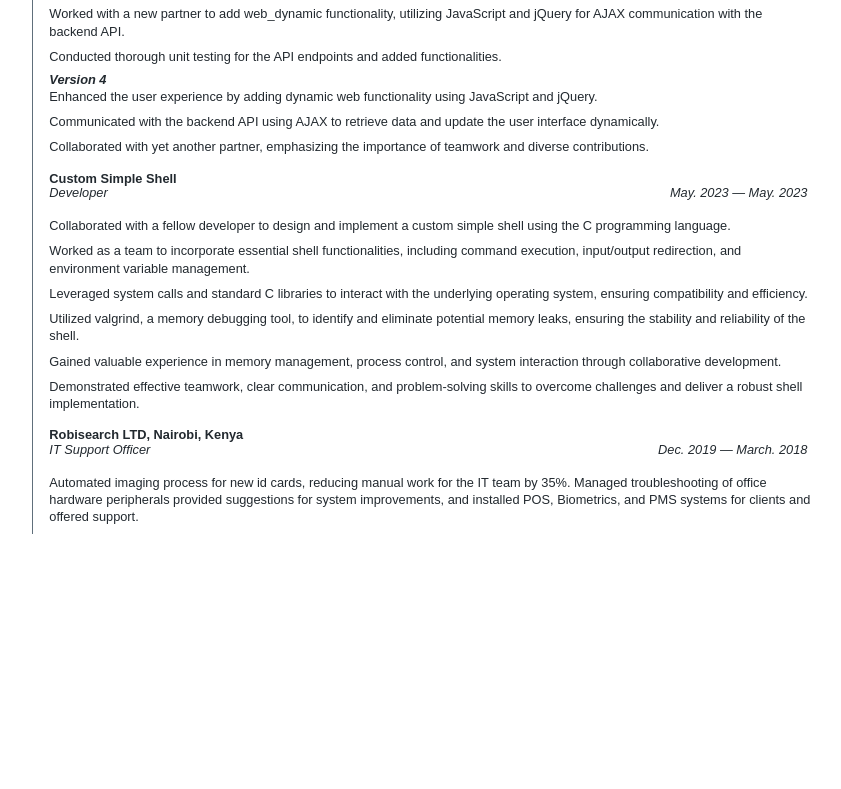
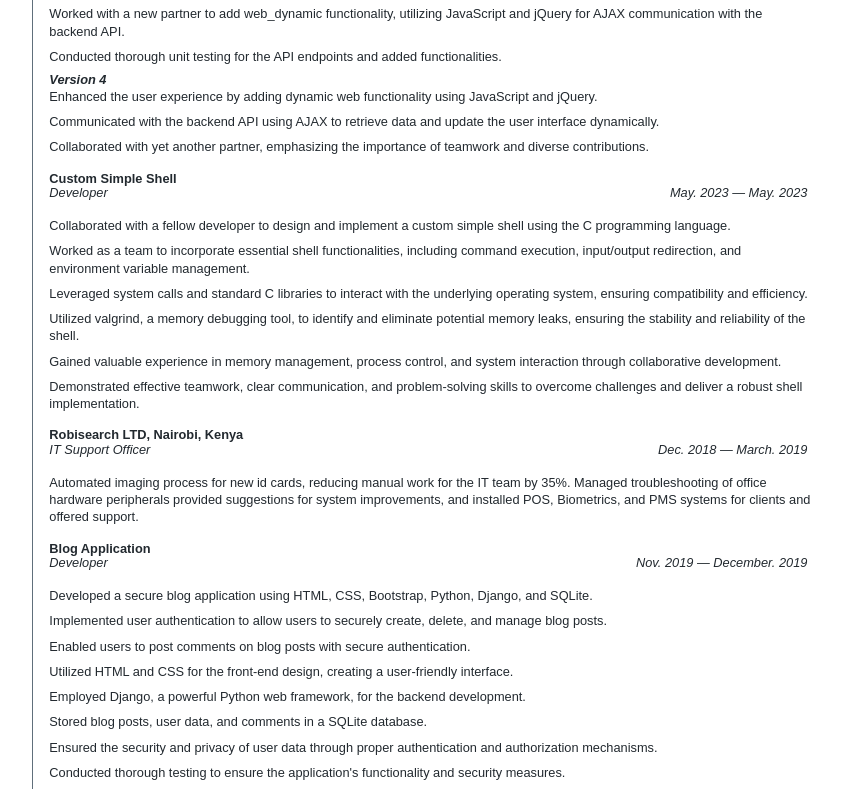
Before and after one commit to joekariuki3/resume, a plain HTML site: page index.html in a window 1280 px wide. Shown: the part 1106-1895 px from the top of the page, without its empty margins (413-1254 px from the left). Before the commit the page ends 1640 px from the top, so only its background shows below. Drawn offline with nearby package versions, Linux system fonts and the light colour scheme.

Commit message:
added blog application as work experience also i corrected the dates in robisearch

```diff
--- a/index.html
+++ b/index.html
@@ -362,7 +362,7 @@
             </p>
             <p class="flex justify-between">
               <span class="italic">IT Support Officer&nbsp;</span>
-              <span class="italic">Dec. 2019 &mdash; March. 2018&nbsp;</span>
+              <span class="italic">Dec. 2018 &mdash; March. 2019&nbsp;</span>
             </p>
             <p class="paragraph mt-4">
               Automated imaging process for new id cards, reducing manual work for the IT team by 35%.
@@ -372,6 +372,42 @@
             </p>
           </div>
           <!-- Robisearch End -->
+          <!-- blog application start -->
+          <div>
+            <p class="font-bold mt-4">
+              Blog Application
+            </p>
+
+            <p class="flex justify-between">
+              <span class="italic">Developer&nbsp;</span>
+              <span class="italic">Nov. 2019 &mdash; December. 2019&nbsp;</span>
+            </p>
+            <p class="paragraph mt-4">
+              Developed a secure blog application using HTML, CSS, Bootstrap, Python, Django, and SQLite.
+            </p>
+            <p class="paragraph">
+              Implemented user authentication to allow users to securely create, delete, and manage blog posts.
+            </p>
+            <p class="paragraph">
+              Enabled users to post comments on blog posts with secure authentication.
+            </p>
+            <p class="paragraph">
+              Utilized HTML and CSS for the front-end design, creating a user-friendly interface.
+            </p>
+            <p class="paragraph">
+              Employed Django, a powerful Python web framework, for the backend development.
+            </p>
+            <p class="paragraph">
+              Stored blog posts, user data, and comments in a SQLite database.
+            </p>
+            <p class="paragraph">
+              Ensured the security and privacy of user data through proper authentication and authorization mechanisms.
+            </p>
+            <p class="paragraph">
+              Conducted thorough testing to ensure the application's functionality and security measures.
+            </p>
+          </div>
+          <!-- blog application end -->
         </section>
         <!-- experience end -->
       </div>
```
